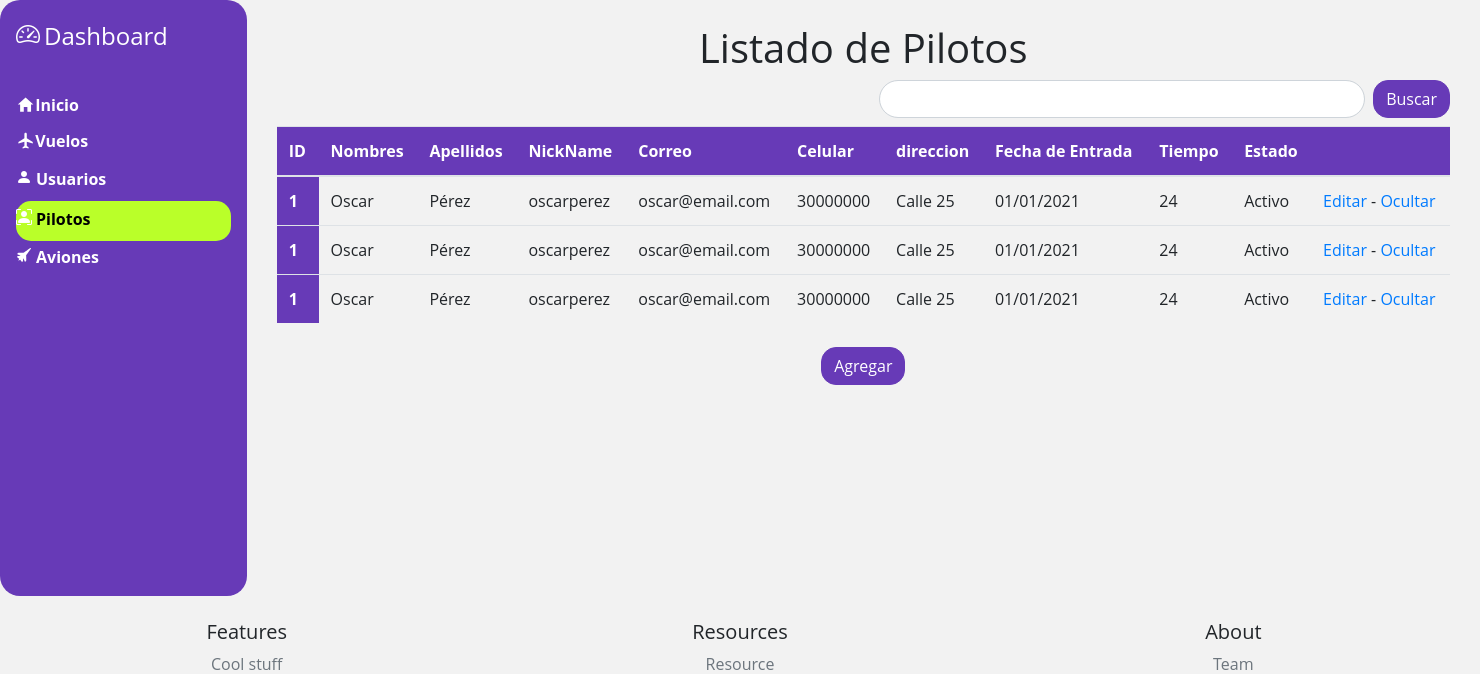
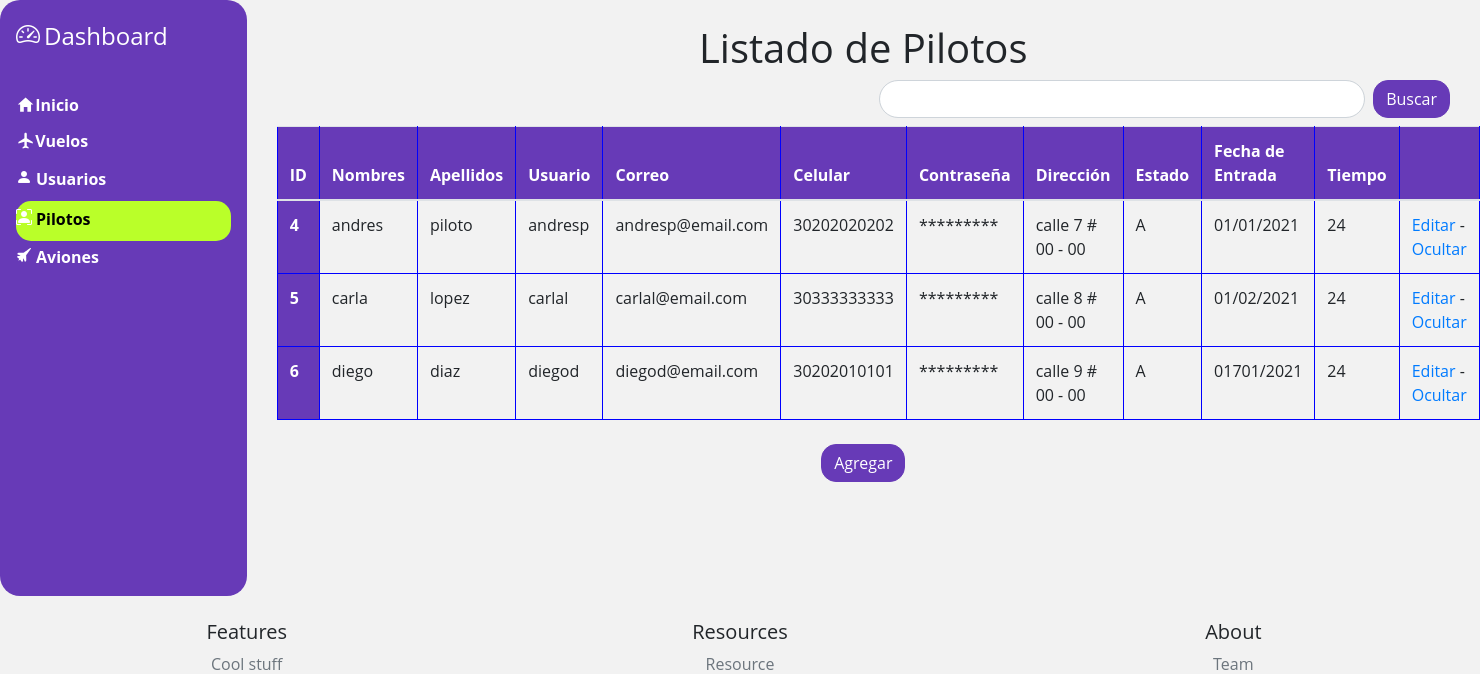
Before and after one commit to jeffos1/proyecto_vuelo, a Flask app: page /dashboard_pilotos in a window 1480 px wide. Shown: the part 36-710 px from the top of the page. Run offline with Flask 2, Linux system fonts and the light colour scheme; data comes from the database, SQL or seed files in the repository; some libraries are stand-ins or nearby versions.

Commit message:
las tablas del dashboard muestra info de la db

```diff
--- a/Frontend/app.py
+++ b/Frontend/app.py
@@ -78,22 +78,42 @@ def dashboard_child():
 
 @app.route('/dashboard_vuelos')
 def dashboard_vuelos():
-    return render_template("dashboard_vuelos.html", pagina='dashboard')
+    sql = f'SELECT id_vuelo, c_destino, c_salida, cant_pasajeros , cupos_disp, modelo ||" "|| matricula AS avion,nombres || " " || apellidos AS piloto, salida FROM vuelos AS v INNER JOIN aviones AS a ON v.avion = id_avion INNER JOIN empleados AS e ON v.piloto = e.id_emp INNER JOIN usuarios AS u ON u.id = e.id_usuario'
+    res = seleccion(sql)
+    if len(res)==0:
+        flash('ERROR: No hay usuarios en la tabla')
+    else:
+        return render_template("dashboard_vuelos.html", pagina='dashboard', vuelos = res)
 
 
 @app.route('/dashboard_aviones')
 def dashboard_aviones():
-    return render_template("dashboard_aviones.html", pagina='dashboard')
+    sql = f'SELECT id_avion, modelo, matricula, cant_pasajeros FROM aviones'
+    res = seleccion(sql)
+    if len(res)==0:
+        flash('ERROR: No hay usuarios en la tabla')
+    else:
+        return render_template("dashboard_aviones.html", pagina='dashboard', aviones = res)
 
 
 @app.route('/dashboard_usuarios')
 def dashboard_usuarios():
-    return render_template("dashboard_usuarios.html", pagina='dashboard')
+    sql = f'SELECT id, nombres, apellidos, usuario, correo, password, numero, tipo_usuario FROM usuarios'
+    res = seleccion(sql)
+    if len(res)==0:
+        flash('ERROR: No hay usuarios en la tabla')
+    else:
+        return render_template('dashboard_usuarios.html', pagina='dashboard', usuarios=res)
 
 
 @app.route('/dashboard_pilotos')
 def dashboard_pilotos():
-    return render_template("dashboard_pilotos.html", pagina='dashboard')
+    sql = f"SELECT id, nombres, apellidos, usuario, correo, numero, password, direccion, estado, fecha_ingreso, t_contrato FROM usuarios AS us INNER JOIN empleados AS em ON us.id = em.id_usuario AND us.tipo_usuario = 'p'"
+    res = seleccion(sql)
+    if len(res)==0:
+        flash('ERROR: No hay pilotos en la tabla')
+    else:
+        return render_template('dashboard_pilotos.html', pagina='dashboard', pilotos=res)
 
 
 @app.route('/usuario_piloto')
--- a/Frontend/static/css/estilo.css
+++ b/Frontend/static/css/estilo.css
@@ -303,3 +303,11 @@ body {
 .checked {
     color: orange;
 }
+
+/* tabla */
+
+th, td {
+    border: 1px solid blue;
+    width: 100px;
+    word-wrap: break-word;
+}
--- a/Frontend/templates/dashboard_pilotos.html
+++ b/Frontend/templates/dashboard_pilotos.html
@@ -26,59 +26,34 @@
               <th scope="col">ID</th>
               <th scope="col">Nombres</th>
               <th scope="col">Apellidos</th>
-              <th scope="col">NickName</th>
+              <th scope="col">Usuario</th>
               <th scope="col">Correo</th>
               <th scope="col">Celular</th>
-              <th scope="col">direccion</th>
+              <th scope="col">Contraseña</th>
+              <th scope="col">Dirección</th>
+              <th scope="col">Estado</th>
               <th scope="col">Fecha de Entrada</th>
               <th scope="col">Tiempo</th>
-              <th scope="col">Estado</th>
               <th scope="col"></th>
             </tr>
           </thead>
           <tbody>
+            {% for dat in pilotos %}
             <tr>
-              <th scope="row">1</th>
-              <td>Oscar</td>
-              <td>Pérez</td>
-              <td>oscarperez</td>
-              <td>oscar@email.com</td>
-              <td>30000000</td>
-              <td>Calle 25</td>
-              <td>01/01/2021</td>
-              <td>24</td>
-              <td>Activo</td>
-              <td><a href="" data-toggle="modal" data-target="#agregarPiloto">Editar</a> - <a href=""
-                  data-toggle="modal" data-target="#eliminarPiloto">Ocultar</a></td>
+              <th scope="row">{{ dat[0] }}</th>
+              <td>{{ dat[1] }}</td>
+              <td>{{ dat[2] }}</td>
+              <td>{{ dat[3] }}</td>
+              <td>{{ dat[4] }}</td>
+              <td>{{ dat[5] }}</td>
+              <td> ********* </td>
+              <td>{{ dat[7] }}</td>
+              <td>{{ dat[8] }}</td>
+              <td>{{ dat[9] }}</td>
+              <td>{{ dat[10] }}</td>
+              <td><a href="" data-toggle="modal" data-target="#agregarPiloto">Editar</a> - <a href="" data-toggle="modal" data-target="#eliminarPiloto">Ocultar</a></td>
             </tr>
-            <tr>
-              <th scope="row">1</th>
-              <td>Oscar</td>
-              <td>Pérez</td>
-              <td>oscarperez</td>
-              <td>oscar@email.com</td>
-              <td>30000000</td>
-              <td>Calle 25</td>
-              <td>01/01/2021</td>
-              <td>24</td>
-              <td>Activo</td>
-              <td><a href="" data-toggle="modal" data-target="#agregarPiloto">Editar</a> - <a href=""
-                  data-toggle="modal" data-target="#eliminarPiloto">Ocultar</a></td>
-            </tr>
-            <tr>
-              <th scope="row">1</th>
-              <td>Oscar</td>
-              <td>Pérez</td>
-              <td>oscarperez</td>
-              <td>oscar@email.com</td>
-              <td>30000000</td>
-              <td>Calle 25</td>
-              <td>01/01/2021</td>
-              <td>24</td>
-              <td>Activo</td>
-              <td><a href="" data-toggle="modal" data-target="#agregarPiloto">Editar</a> - <a href=""
-                  data-toggle="modal" data-target="#eliminarPiloto">Ocultar</a></td>
-            </tr>
+            {% endfor %}
           </tbody>
         </table>
       </div>
```
Also changed, not shown: Frontend/templates/dashboard_aviones.html (+7 -21 lines), Frontend/templates/dashboard_usuarios.html (+12 -34 lines), Frontend/templates/dashboard_vuelos.html (+16 -43 lines), Frontend/db_vuelos.db.
